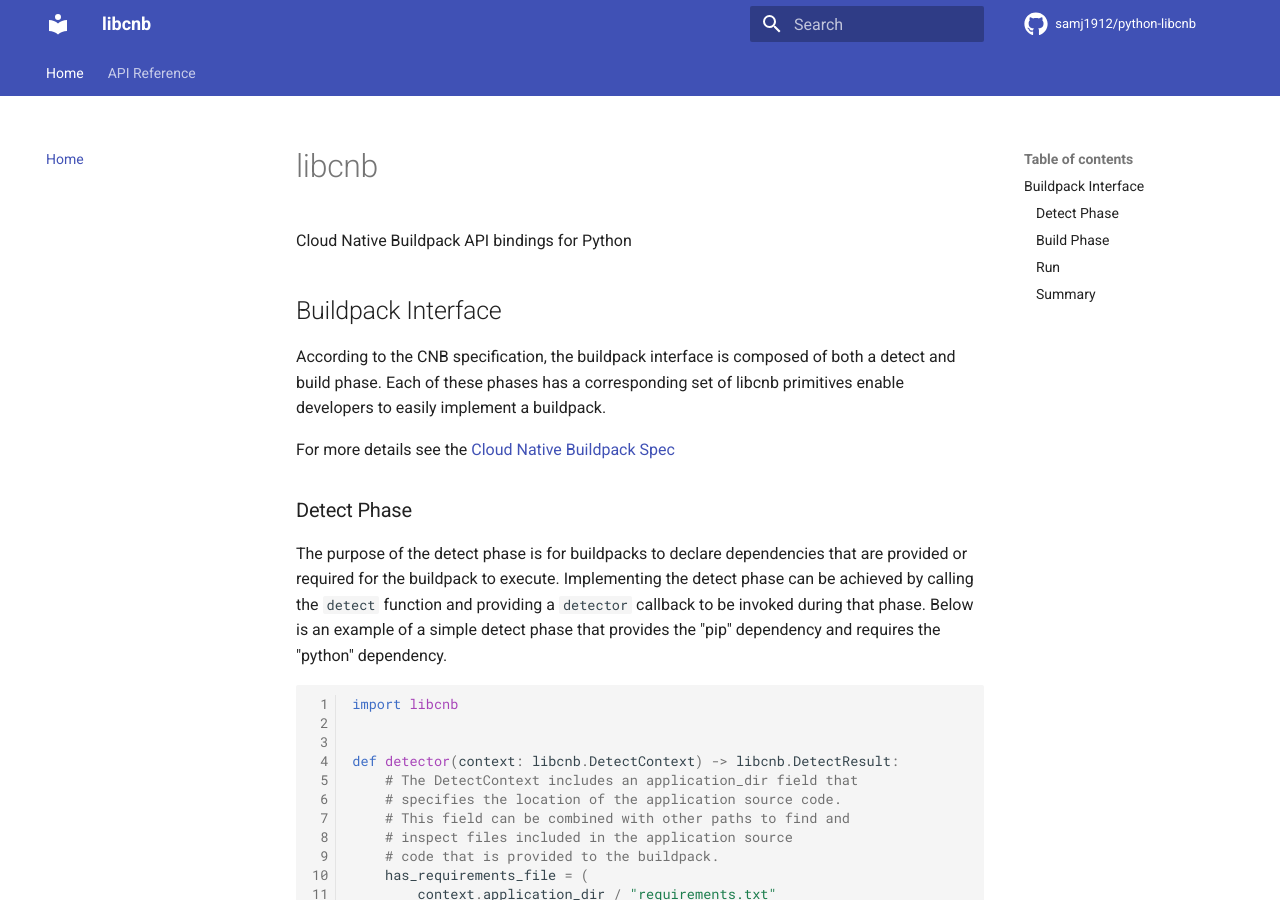
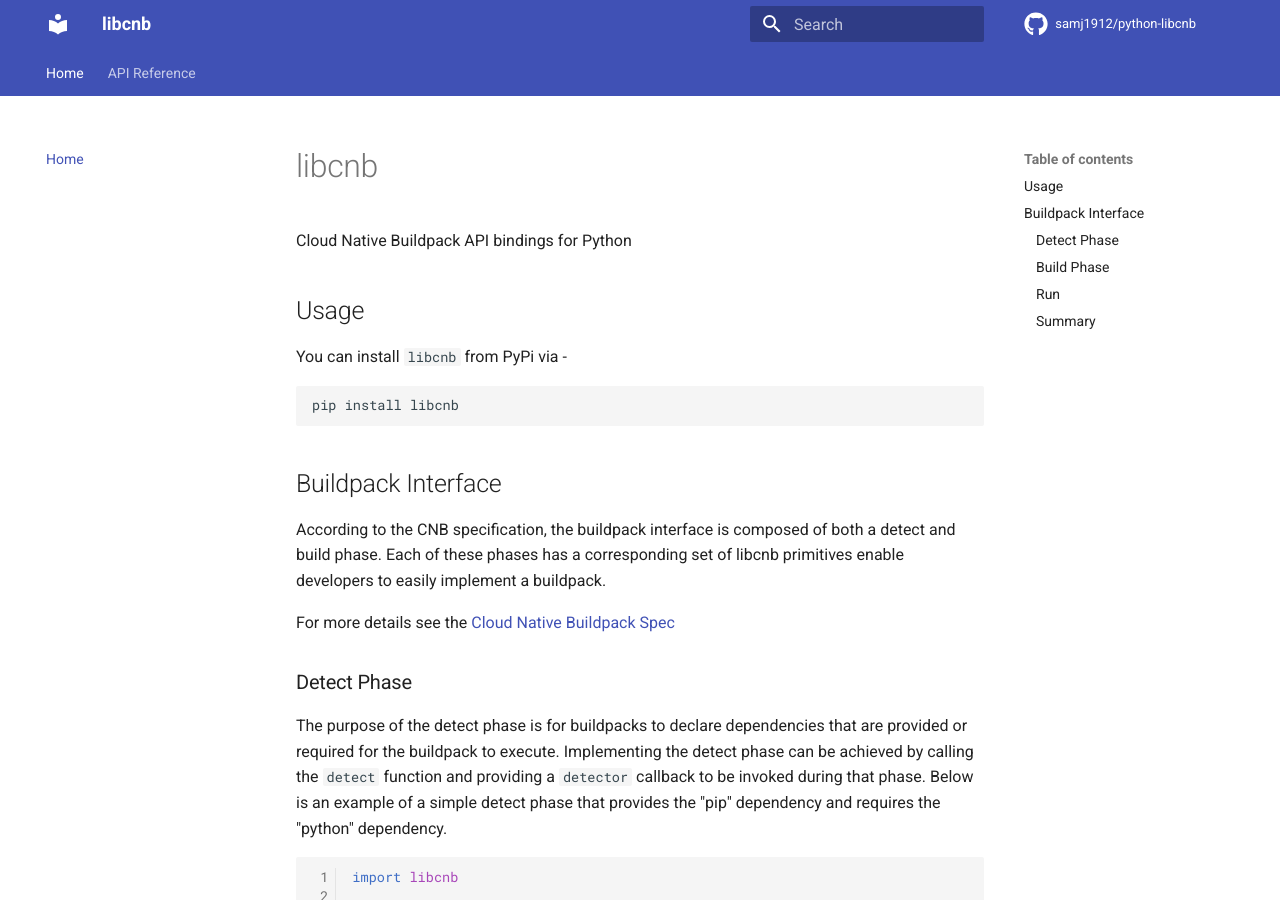
Before and after one commit to sambhav/python-libcnb, an MkDocs documentation site: the page built from docs/index.md, in a window 1280 px wide and 900 px high. Built offline with MkDocs 1.6.1 and Material for MkDocs 9.7.7, drawn with Linux system fonts in a browser that asks for light colours; comment, search, counter and statistics services are not loaded.

Commit message:
Add pip install instructions

````diff
--- a/docs/index.md
+++ b/docs/index.md
@@ -2,6 +2,13 @@
 
 Cloud Native Buildpack API bindings for Python
 
+## Usage
+
+You can install `libcnb` from PyPi via -
+
+```bash
+pip install libcnb
+```
 
 ## Buildpack Interface
 
````
